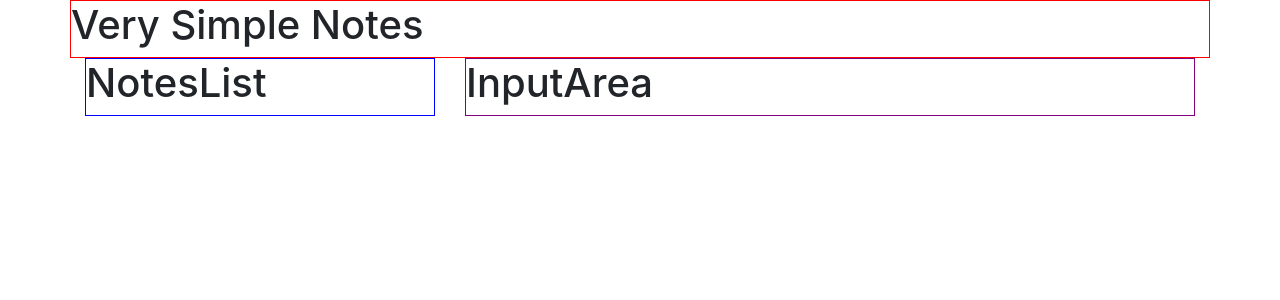
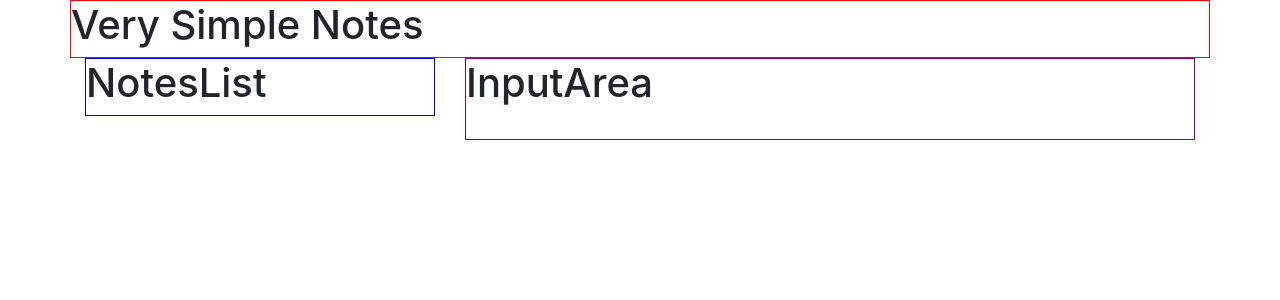
Before and after one commit to kianaditya/very_simple_notes, a React (Create React App) app: page / in a window 1280 px wide. Shown: the top 300 px of the page. Built offline with nearby package versions, Linux system fonts and the light colour scheme.

Commit message:
Adds Input Editor

```diff
--- a/src/App.js
+++ b/src/App.js
@@ -1,14 +1,16 @@
-import React from 'react'
+import React, { useState } from 'react'
 import './App.css'
 import Header from './components/Header'
-import 'bootstrap/dist/css/bootstrap.min.css';
+import 'bootstrap/dist/css/bootstrap.min.css'
 import Container from 'react-bootstrap/Container'
 import Row from 'react-bootstrap/Row'
 import Col from 'react-bootstrap/Col'
 import NotesList from './components/NotesList'
 import InputArea from './components/InputArea'
+import { EditorState } from 'draft-js'
 
 const App = () => {
+  const [editorState, setEditorState] = useState(EditorState.createEmpty())
   return (
     <Container>
       <Row>
@@ -19,7 +21,10 @@ const App = () => {
           <NotesList />
         </Col>
         <Col sm={8}>
-          <InputArea />
+          <InputArea
+            editorState={editorState}
+            setEditorState={setEditorState}
+          />
         </Col>
       </Row>
     </Container>
--- a/src/components/InputArea.js
+++ b/src/components/InputArea.js
@@ -1,17 +1,18 @@
-import React, { Component } from 'react'
+import React from "react";
+import { Editor } from "draft-js";
 
 const Style = {
-    border: '1px solid purple',
-    width:'100%'
-}
-export class InputArea extends Component {
-    render() {
-        return (
-            <div style={Style}>
-                <h1>InputArea</h1>
-            </div>
-        )
-    }
-}
+  border: "1px solid purple",
+  width: "100%",
+};
 
-export default InputArea
+const InputArea = props => {
+  return (
+    <div style={Style}>
+      <h1>InputArea</h1>
+      <Editor editorState={props.editorState} onChange = {props.setEditorState} />
+    </div>
+  );
+};
+
+export default InputArea;
```
